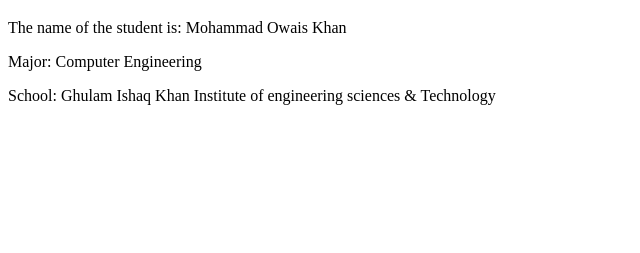
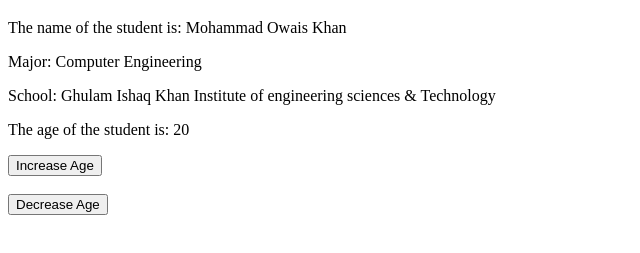
Before and after one commit to kowais915/vue.js, a plain HTML site: page apps/App1/index.html in a window 1280 px wide. Shown: the part 61-314 px from the top of the page, without its empty margins (0-640 px from the left). Drawn offline with nearby package versions, Linux system fonts and the light colour scheme.

Commit message:
vue templates

```diff
--- a/apps/App1/app.js
+++ b/apps/App1/app.js
@@ -6,8 +6,8 @@ data()
    return {
        title: 'Mohammad Owais Khan',
        major: 'Computer Engineering',
-       school: 'Ghulam Ishaq Khan Institute of engineering sciences & Technology'
-
+       school: 'Ghulam Ishaq Khan Institute of engineering sciences & Technology',
+       age: 20
    }
 }
 
--- a/apps/App1/index.html
+++ b/apps/App1/index.html
@@ -17,6 +17,11 @@
         <p>The name of the student is: {{title}}</p>
         <p>Major: {{major}}</p>
         <p>School: {{school}}</p>
+        <p>The age of the student is: {{age}}</p>
+
+        <button v-on:click = "age++ ">Increase Age</button>
+        <br><br>
+        <button v-on:click = "age--">Decrease Age</button>
 
 
     </div>
```
